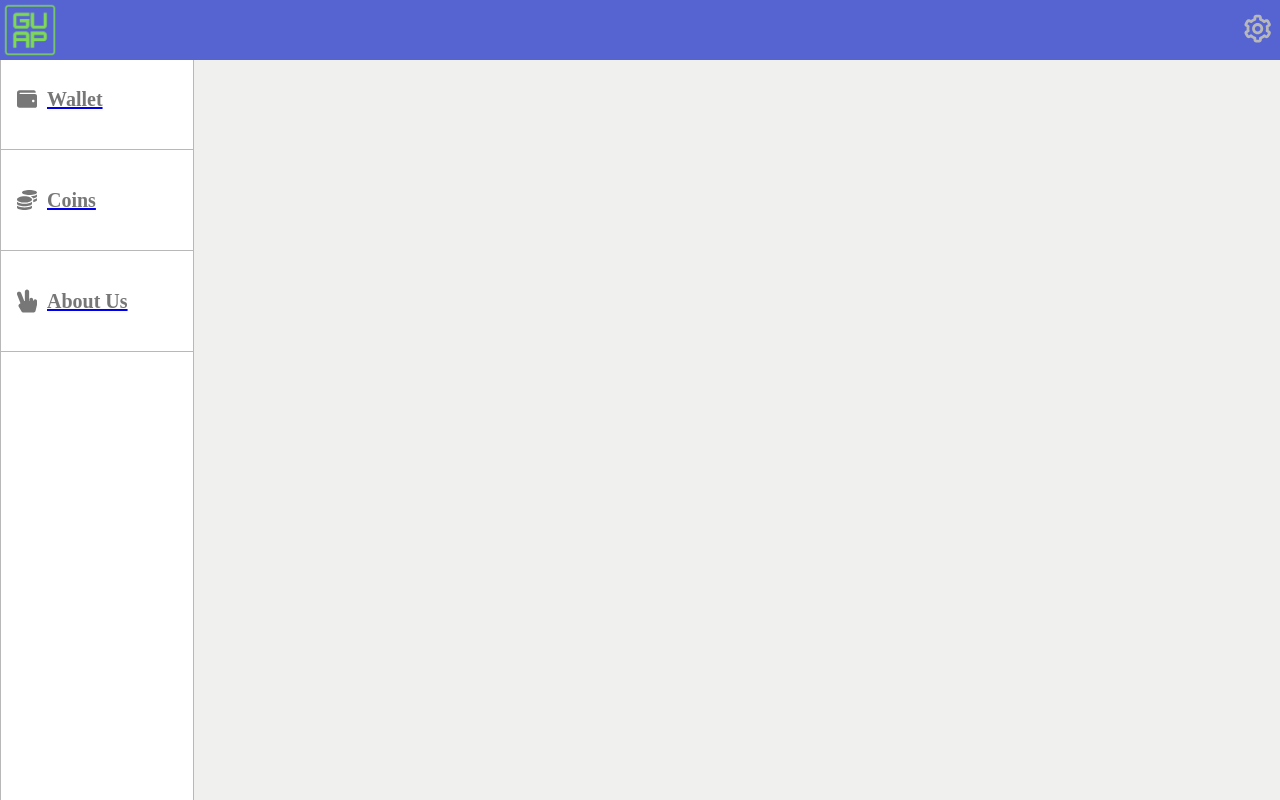
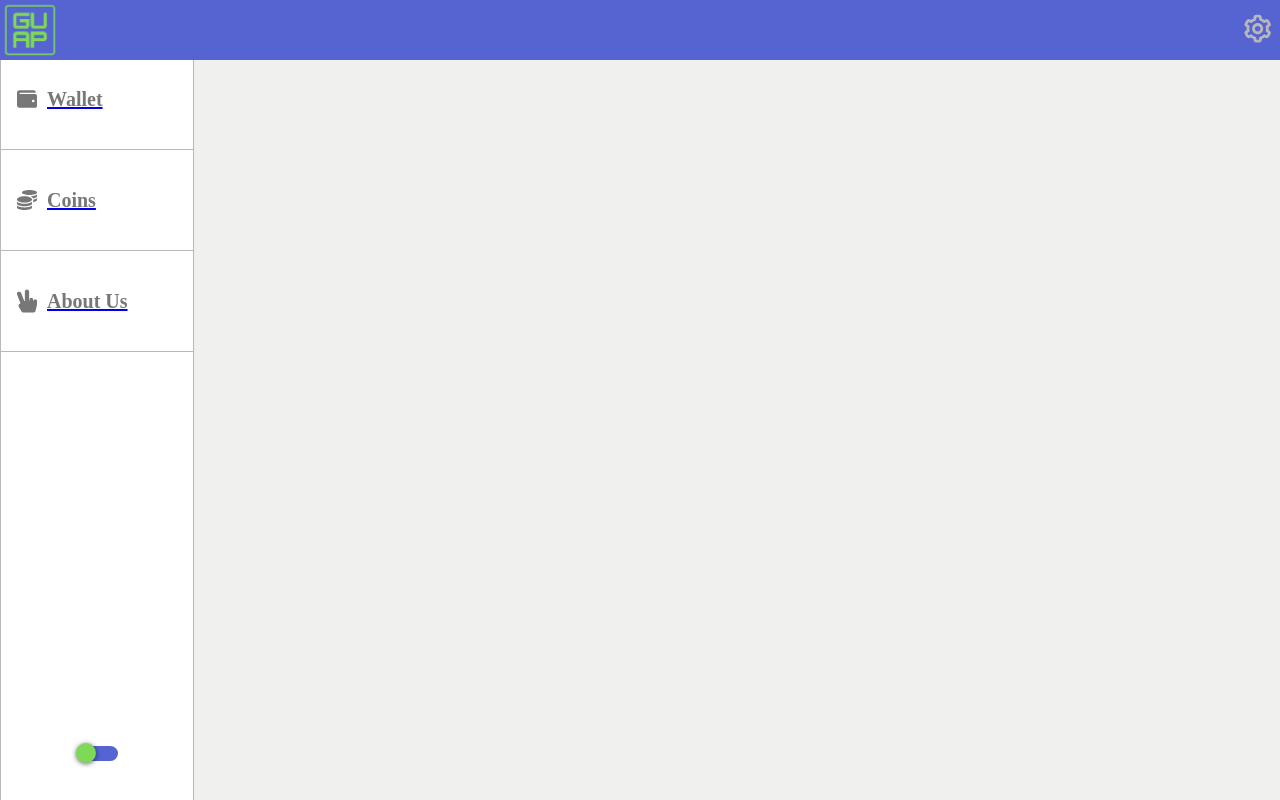
Before and after one commit to zaindewsi/guap-wallet, a React (Create React App) app in the folder client/: page / in a window 1280 px wide. Built offline with nearby package versions, Linux system fonts and the light colour scheme; what @psf/bch-js would draw is missing.

Commit message:
add toggle switch to sidebar

```diff
--- a/client/src/components/SideBar.jsx
+++ b/client/src/components/SideBar.jsx
@@ -1,10 +1,38 @@
+import { useState } from "react";
+
 import "./SideBar.scss";
+import Switch from "react-switch";
 import MenuItemList from "./MenuItemList";
 
 const SideBar = (props) => {
+  const [toggle, setToggle] = useState(false);
+
+  const handleChange = (checked) => {
+    toggle ? setToggle(false) : setToggle(true);
+  };
+
   return (
     <div className="sidebar">
       <MenuItemList />
+      <div className="theme-toggle">
+        <Switch
+          checked={toggle}
+          onChange={handleChange}
+          onColor="#7ED957"
+          offColor="#5664D2"
+          onHandleColor="#5664D2"
+          offHandleColor="#7ED957"
+          boxShadow="0px 1px 5px rgba(0, 0, 0, 0.6)"
+          activeBoxShadow="0px 0px 1px 10px rgba(0, 0, 0, 0.2)"
+          handleDiameter={20}
+          uncheckedIcon={false}
+          checkedIcon={false}
+          height={15}
+          width={40}
+          className="react-switch"
+          id="material-switch"
+        />
+      </div>
     </div>
   );
 };
```
